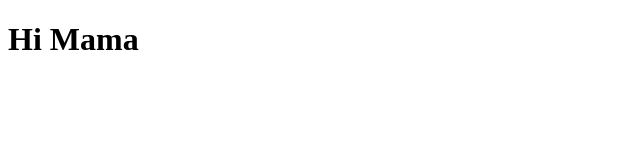
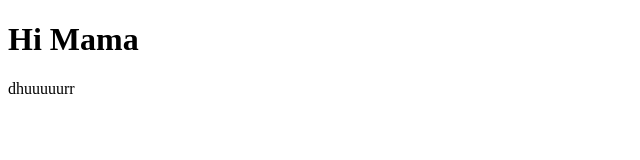
Before and after one commit to AkashRockz/my_portfolio, a plain HTML site: page index.html in a window 1280 px wide. Shown: the full height of the page, 0-640 px from the left. Drawn offline with Linux system fonts and the light colour scheme.

Commit message:
step two

```diff
--- a/index.html
+++ b/index.html
@@ -7,5 +7,6 @@
 </head>
 <body>
     <h1>Hi Mama</h1>
+    <p>dhuuuuurr</p>
 </body>
 </html>
```
